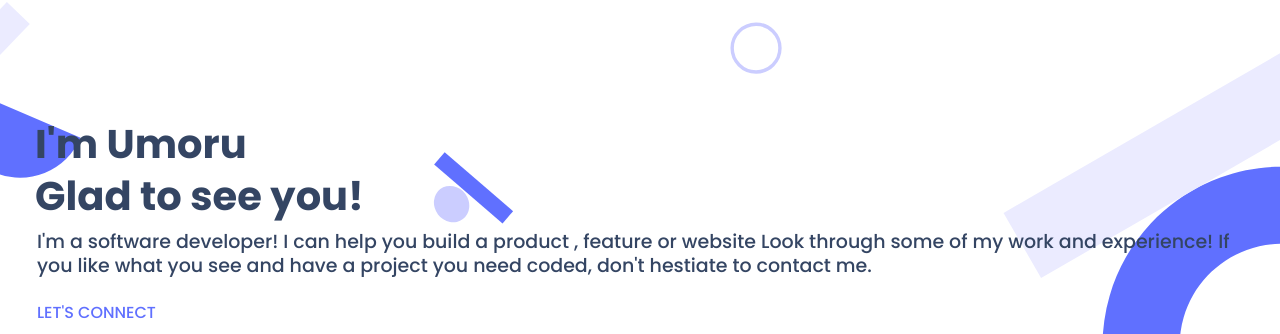
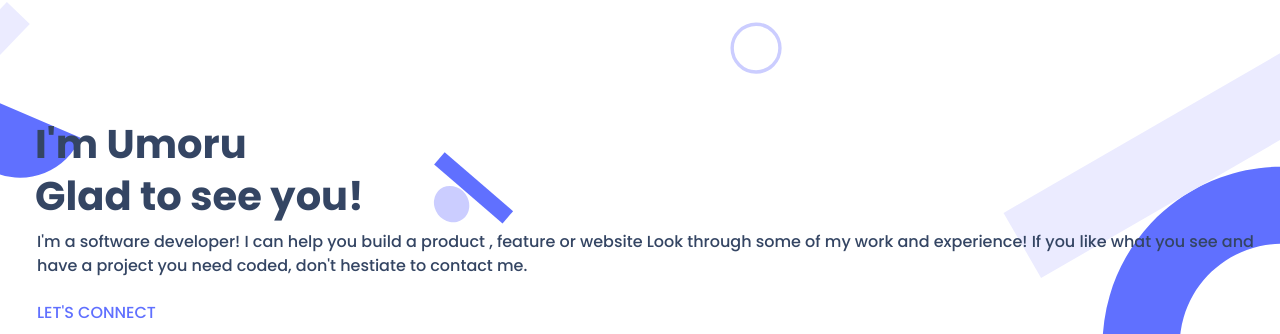
Before and after one commit to azeezumoru/microverse-portfolio, a website: page index.html in a window 1280 px wide. Shown: the part 71-405 px from the top of the page. Drawn offline with Linux system fonts and the light colour scheme.

Commit message:
Update my README.md and css file

```diff
--- a/style.css
+++ b/style.css
@@ -113,9 +113,10 @@ p {
 
 .text-container p {
   margin: -8px 0 0 13px;
-  font-weight: 400px;
-  font-size: 19px;
+  font-weight: 400;
+  font-size: 16px;
   line-height: 24px;
+  color: #344563;
 }
 
 .socials h6 {
```
Also changed, not shown: README.md.
